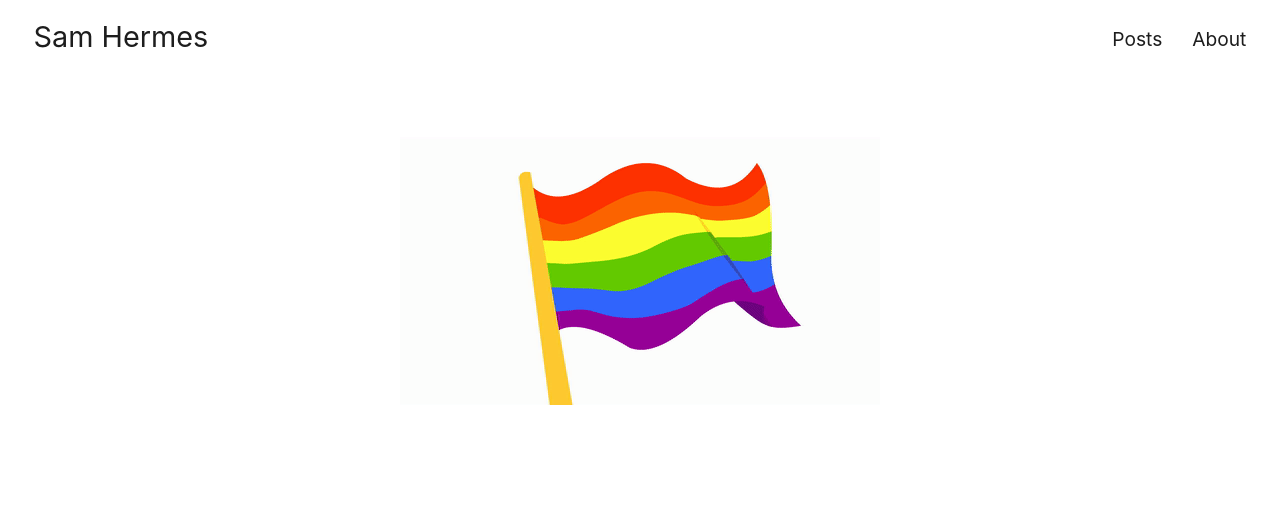
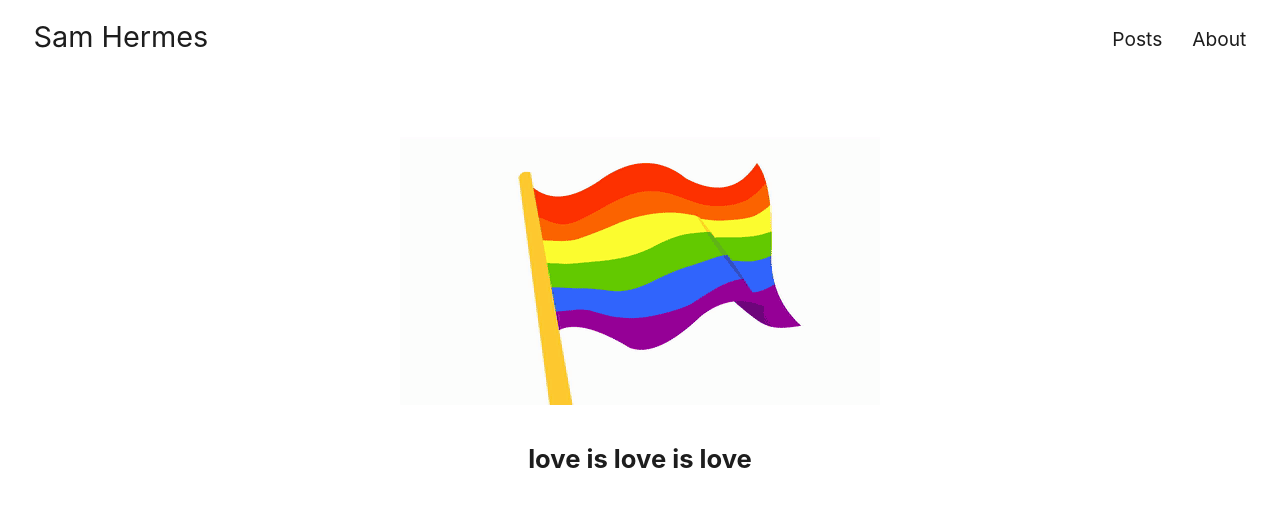
Before and after one commit to samhermes/samhermes.github.io, a Jekyll site: the page built from index.html, in a window 1280 px wide. Shown: the top 507 px of the page. Built offline with Jekyll 4.4.1, drawn with Linux system fonts in a browser that asks for light colours.

Commit message:
Add message to homepage

```diff
--- a/_sass/_layout.scss
+++ b/_sass/_layout.scss
@@ -58,10 +58,18 @@
   max-width: 480px;
   margin: 0 auto;
   padding: 5% 0 0;
-  overflow: hidden;
+
 
   img {
     margin-bottom: -2px;
+    overflow: hidden;
+  }
+
+  h2 {
+    font-size: 1.6em;
+    font-weight: 700;
+    margin: 40px 0;
+    text-align: center;
   }
 }
 
--- a/index.html
+++ b/index.html
@@ -3,4 +3,5 @@ layout: home
 ---
 <section class="pride">
 	<img src="/img/pride.gif" alt="Pride Flag">
+	<h2>love is love is love</h2>
 </section>
```
Also changed, not shown: img/pride.gif, 4 other files.
